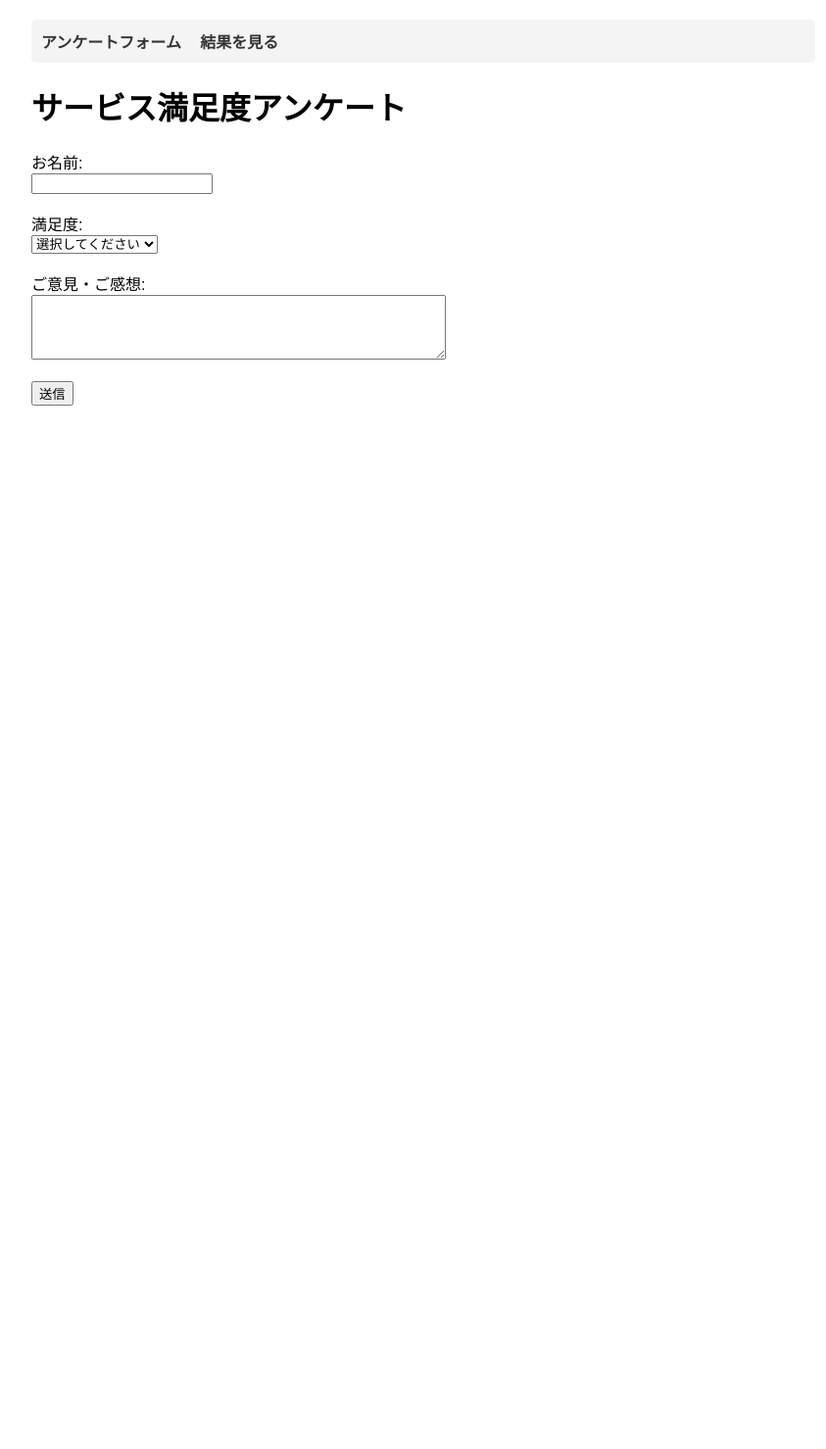
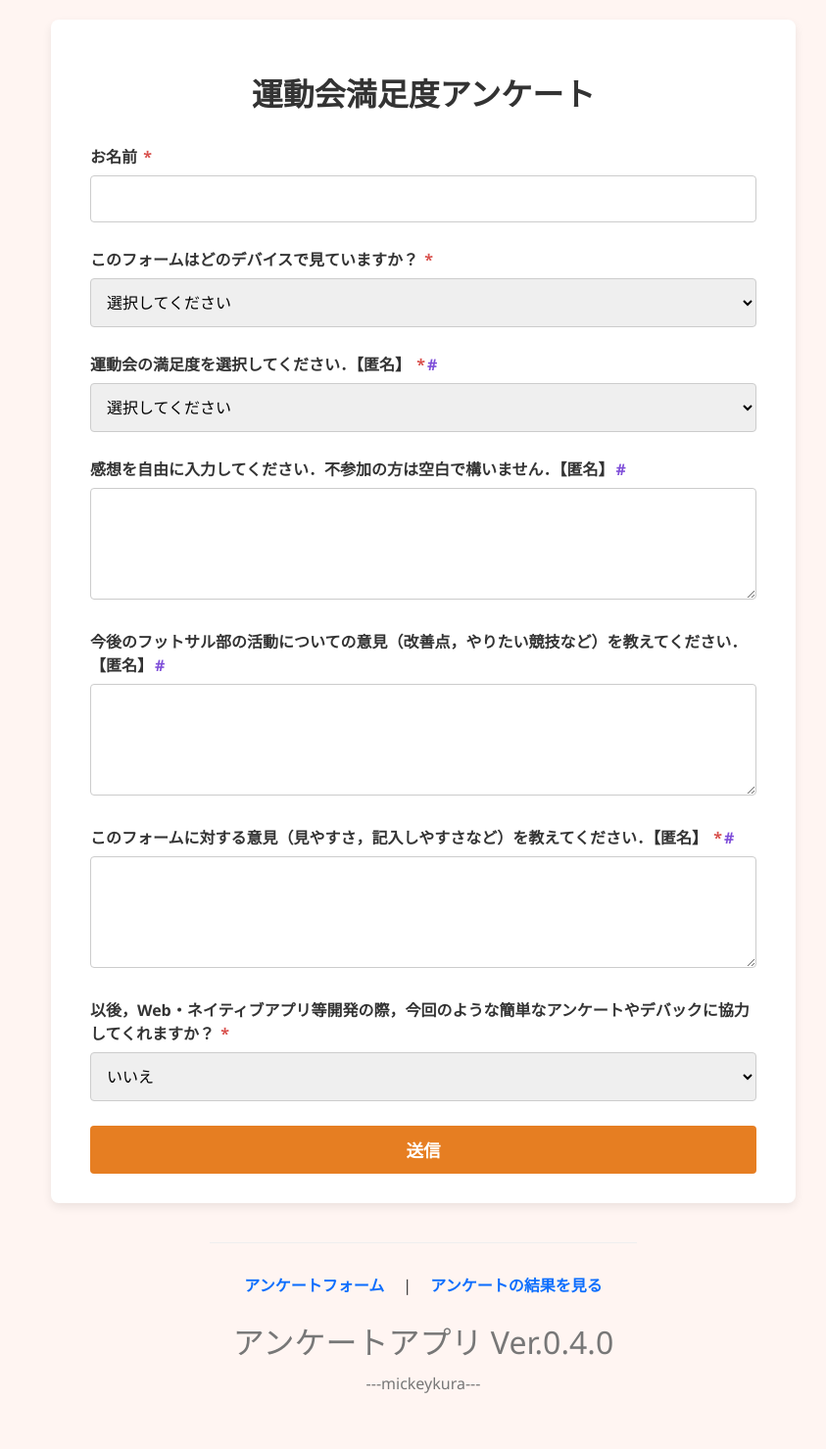
Before and after one commit to mickeykura/flask-survey-app, a Flask app: page / in a window 1280 px wide. Shown: the whole page at 98% size, without its empty margins (208-1051 px from the left). Before the commit the page ends 414 px from the top, so only its background shows below. Run offline with Flask 3, Linux system fonts and the light colour scheme.

Commit message:
Webデザインの修正と新機能の追加

```diff
--- /dev/null
+++ b/static/style.css
@@ -0,0 +1,121 @@
+/* ページ全体の基本設定 */
+body {
+    font-family: 'Segoe UI', Meiryo, 'Hiragino Kaku Gothic ProN', sans-serif;
+    background-color: #FFF5F2; /* 見本に近い、柔らかいオレンジ系の背景色 */
+    color: #333;
+    display: flex;
+    justify-content: center; /* フォームを中央揃えに */
+    align-items: center;
+    min-height: 100vh;
+    margin: 0;
+    padding: 20px;
+    box-sizing: border-box;
+}
+
+/* フォーム全体を囲む白いコンテナ */
+.form-container {
+    background-color: #ffffff;
+    padding: 30px 40px;
+    border-radius: 8px; /* 角を丸くする */
+    box-shadow: 0 4px 10px rgba(0, 0, 0, 0.08); /* フォームに影を付けて立体感を出す */
+    width: 100%;
+    max-width: 680px; /* フォームの最大幅を指定 */
+}
+
+/* フォームのタイトル */
+h1 {
+    text-align: center;
+    margin-bottom: 30px;
+    font-weight: 600;
+    color: #333;
+}
+
+/* 各質問のグループ */
+.form-group {
+    margin-bottom: 25px;
+}
+
+/* 質問文のラベル */
+label {
+    display: block;
+    font-weight: 600;
+    margin-bottom: 8px;
+}
+
+/* 必須マーク (*) の色 */
+.required {
+    color: #d9534f; /* 赤色 */
+    margin-left: 2px;
+}
+
+/* 匿名マーク (#) の色 */
+.anonymous {
+    color: #7f4fd9; /* 赤色 */
+    margin-left: 2px;
+}
+
+/* テキスト入力欄、セレクトボックス、テキストエリア共通のスタイル */
+input[type="text"],
+select,
+textarea {
+    width: 100%;
+    padding: 12px;
+    border: 1px solid #ccc;
+    border-radius: 4px; /* 入力欄の角を丸くする */
+    box-sizing: border-box; /* paddingを含めた幅計算に */
+    font-size: 1em;
+    font-family: inherit; /* bodyのフォントを継承 */
+}
+
+textarea {
+    resize: vertical; /* 高さの変更のみ許可 */
+}
+
+/* 入力欄が選択されたときのスタイル */
+input[type="text"]:focus,
+input[type="password"]:focus,
+select:focus,
+textarea:focus {
+    border-color: #E67E22; /* 選択時に枠線の色を変更 */
+    outline: none; /* デフォルトの青い枠線を消す */
+}
+
+/* 送信ボタン */
+button[type="submit"] {
+    width: 100%;
+    padding: 12px;
+    background-color: #E67E22; /* テーマに合わせたボタン色 */
+    border: none;
+    border-radius: 4px;
+    color: white;
+    font-size: 1.1em;
+    font-weight: bold;
+    cursor: pointer;
+    transition: background-color 0.3s; /* ホバー時の色変化を滑らかに */
+}
+
+button[type="submit"]:hover {
+    background-color: #D35400; /* マウスを乗せたときの色 */
+}
+
+
+/* フッターのタイトル「アンケート」のスタイル */
+.footer-title {
+    margin: 0;
+    margin-bottom: 10px; /* 下のリンクとの間に少し余白を設ける */
+    font-size: 2em;
+    color: #777; /* 少し薄い文字色に */
+}
+
+/* フッター内のリンクを囲むdiv */
+footer div {
+    margin-top: 10px;
+}
+
+/* login.htmlの注意書き用スタイル */
+.notice-text {
+    color: #d9534f; /* 赤色 */
+    font-size: 0.9em; /* 少し小さい文字サイズに */
+    text-align: center; /* 中央揃え */
+    margin-bottom: 20px; /*下のフォームとの間に余白を設ける*/
+}
--- a/templates/base.html
+++ b/templates/base.html
@@ -5,16 +5,65 @@
     <meta name="viewport" content="width=device-width, initial-scale=1.0">
     <title>{% block title %}アンケートアプリ{% endblock %}</title>
     <style>
-        body { font-family: sans-serif; max-width: 800px; margin: 0 auto; padding: 20px; }
-        nav { margin-bottom: 20px; background-color: #f4f4f4; padding: 10px; border-radius: 5px;}
-        nav a { margin-right: 15px; text-decoration: none; color: #333; font-weight: bold; }
+        /* 基本的なbodyのスタイル */
+        body {
+            font-family: 'Segoe UI', Meiryo, 'Hiragino Kaku Gothic ProN', sans-serif;
+            background-color: #FFF5F2;
+            color: #333;
+            display: flex;
+            flex-direction: column;
+            justify-content: center;
+            align-items: center;
+            min-height: 100vh;
+            margin: 0;
+            padding: 20px;
+            box-sizing: border-box;
+        }
+
+        /* footer (ページ下部のリンク領域) のスタイル */
+        footer {
+            text-align: center;
+            margin-top: 40px;
+            padding: 20px;
+            border-top: 1px solid #eee;
+        }
+
+        /* footer内のリンクのスタイル */
+        footer a {
+            margin: 0 15px;
+            text-decoration: none;
+            color: #0d6efd;
+            font-weight: bold;
+        }
+
+        /* ✨ このスタイルブロックを追加・修正します ✨ */
+        .footer-title {
+            margin-top: 5px; /* この行で上のリンクとの間にスペースを設けています */
+            font-size: 1.3em;
+            color: #777;
+        }
+        .mickeykura {
+            margin-top: 0px; /* この行で上のリンクとの間にスペースを設けています */
+            font-size: 1em;
+            color: #777;
+        }
     </style>
+    <link rel="stylesheet" href="{{ url_for('static', filename='style.css') }}">
 </head>
 <body>
-    <nav>
-        <a href="{{ url_for('survey') }}">アンケートフォーム</a>
-        <a href="{{ url_for('results') }}">結果を見る</a>
-    </nav>
     {% block content %}{% endblock %}
+
+    <footer>
+
+        <div>
+            <a href="{{ url_for('survey') }}">アンケートフォーム</a>
+            <span>|</span>
+            <a href="{{ url_for('login') }}">アンケートの結果を見る</a>
+        </div>
+        <br>
+        <p class="footer-title">アンケートアプリ Ver.0.4.0</p>
+        <p class="mickeykura">---mickeykura---</p>
+
+    </footer>
 </body>
 </html>
--- a/templates/success.html
+++ b/templates/success.html
@@ -4,6 +4,6 @@
 
 {% block content %}
     <h1>ご回答ありがとうございました！</h1>
-    <p>アンケートへのご協力に感謝いたします。</p>
+    <p>アンケートへのご協力に感謝いたします。（石藏）</p>
     <p><a href="{{ url_for('survey') }}">フォームに戻る</a></p>
 {% endblock %}
--- a/templates/survey.html
+++ b/templates/survey.html
@@ -3,31 +3,61 @@
 {% block title %}アンケートに回答{% endblock %}
 
 {% block content %}
-    <h1>サービス満足度アンケート</h1>
-    <form action="{{ url_for('submit') }}" method="post">
-        <div>
-            <label for="name">お名前:</label><br>
+<div class="form-container">
+    <h1>運動会満足度アンケート</h1>
+    <form action="{{ url_for('submit') }}" method="post" autocomplete="off">
+
+        <div class="form-group">
+            <label for="name">お名前 <span class="required">*</span></label>
             <input type="text" id="name" name="name" required>
         </div>
-        <br>
-        <div>
-            <label for="satisfaction">満足度:</label><br>
+
+        <div class="form-group">
+            <label for="device">このフォームはどのデバイスで見ていますか？ <span class="required">*</span></label>
+            <select id="device" name="device" required>
+                <option value="">選択してください</option>
+                <option value="Android">スマホ（Android）</option>
+                <option value="iPhone">スマホ（iPhone）</option>
+                <option value="Windows">PC（Windows）</option>
+                <option value="Mac">PC（Mac）</option>
+                <option value="その他">その他</option>
+            </select>
+        </div>
+
+        <div class="form-group">
+            <label for="satisfaction">運動会の満足度を選択してください．【匿名】 <span class="required">*</span><span class="anonymous">#</span></label>
             <select id="satisfaction" name="satisfaction" required>
                 <option value="">選択してください</option>
-                <option value="大変満足">大変満足</option>
                 <option value="満足">満足</option>
                 <option value="普通">普通</option>
                 <option value="不満">不満</option>
+                <option value="不参加">不参加</option>
             </select>
         </div>
-        <br>
-        <div>
-            <label for="comments">ご意見・ご感想:</label><br>
-            <textarea id="comments" name="comments" rows="4" cols="50"></textarea>
+
+        <div class="form-group">
+            <label for="comments_impression">感想を自由に入力してください．不参加の方は空白で構いません．【匿名】</span><span class="anonymous">#</span></label>
+            <textarea id="comments_impression" name="comments_impression" rows="4"></textarea>
         </div>
-        <br>
-        <div>
-            <button type="submit">送信</button>
+
+        <div class="form-group">
+            <label for="comments_futsal">今後のフットサル部の活動についての意見（改善点，やりたい競技など）を教えてください．【匿名】</span><span class="anonymous">#</span></label>
+            <textarea id="comments_futsal" name="comments_futsal" rows="4"></textarea>
         </div>
+
+        <div class="form-group">
+            <label for="comments_form">このフォームに対する意見（見やすさ，記入しやすさなど）を教えてください．【匿名】 <span class="required">*</span><span class="anonymous">#</span></label>
+            <textarea id="comments_form" name="comments_form" rows="4" required></textarea>
+        </div>
+        <div class="form-group">
+            <label for="coop">以後，Web・ネイティブアプリ等開発の際，今回のような簡単なアンケートやデバックに協力してくれますか？ <span class="required">*</span></label>
+            <select id="coop" name="coop" required>
+                <option value="×">いいえ</option>
+                <option value="○">はい</option>
+            </select>
+        </div>
+
+        <button type="submit">送信</button>
     </form>
+</div>
 {% endblock %}
```
Also changed, not shown: templates/login.html (added, +23 -0 lines), templates/results.html (+10 -4 lines), instance/survey.db (added).
